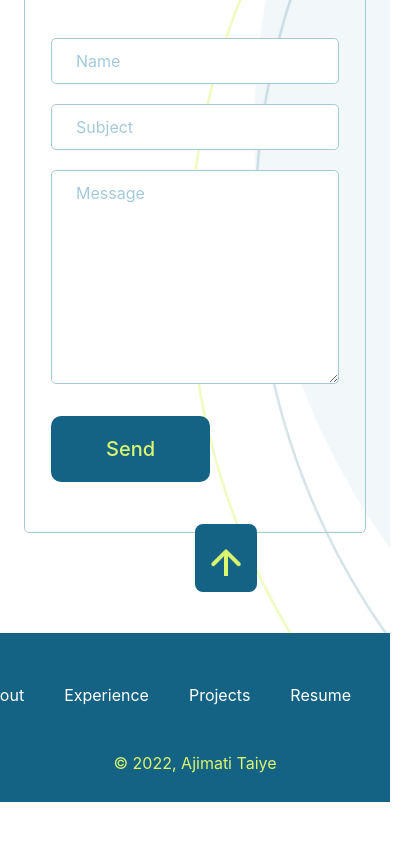
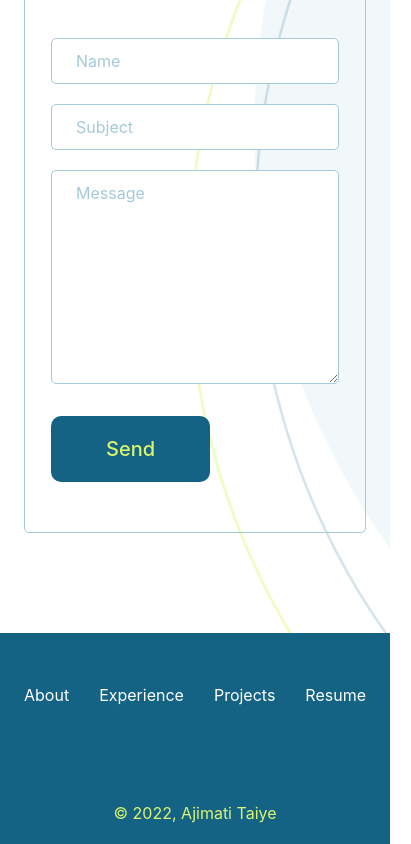
Before and after one commit to Teewaii/realestate, a React (Create React App) app in the folder portfolio/portfolio/: page / in a window 390 px wide. Shown: the part 3029-3873 px from the top of the page, 411 px wide, since content can reach past the window. Before the commit the page ends 3831 px from the top, so only its background shows below. Built offline with nearby package versions, Linux system fonts and the light colour scheme.

Commit message:
Last home commit

```diff
--- a/portfolio/portfolio/package.json
+++ b/portfolio/portfolio/package.json
@@ -15,6 +15,7 @@
     "react-dom": "^18.2.0",
     "react-router-dom": "^6.4.2",
     "react-scripts": "5.0.1",
+    "react-scroll-to-top": "^3.0.0",
     "web-vitals": "^2.1.4"
   },
   "scripts": {
--- a/portfolio/portfolio/public/index.html
+++ b/portfolio/portfolio/public/index.html
@@ -8,7 +8,9 @@
   <meta name="theme-color" content="#000000" />
   <meta name="description" content="Web site created using create-react-app" />
   <link rel="apple-touch-icon" href="%PUBLIC_URL%/logo192.png" />
-<!--
+
+
+  <!--
   <link rel="preconnect" href="https://fonts.googleapis.com">
 <link rel="preconnect" href="https://fonts.gstatic.com" crossorigin>
 <link href="https://fonts.googleapis.com/css2?family=Raleway:wght@300;400;500;600;700&display=swap" rel="stylesheet"> -->
--- a/portfolio/portfolio/src/App.js
+++ b/portfolio/portfolio/src/App.js
@@ -12,6 +12,7 @@ import Contact from './components/contact/Contact';
 import Footer from './components/footer/Footer';
 import To_Top from './components/btn/To_Top';
 
+import ScrollToTop from "react-scroll-to-top";
 
 function App() {
   const [toggle, setToggle] = useState(true);
@@ -41,7 +42,8 @@ function App() {
       <Footer />
       <Socials />
       <Tools />
-      <To_Top />
+      <ScrollToTop smooth component={<To_Top />} />
+
       {/*<Projects/> */}
       {!toggle &&
         <div className="overlay bg-primary opacity-[0.8]  absolute top-0 left-0 right-0 bottom-0" onClick={toggleMenu}></div>}
--- a/portfolio/portfolio/src/components/btn/To_Top.jsx
+++ b/portfolio/portfolio/src/components/btn/To_Top.jsx
@@ -2,10 +2,15 @@ import React from 'react';
 import arrowDown from '../../img/directArrow.svg';
 
 export default function To_Top() {
+
     return (
-        <span className='rotate-180 bg-primary dark:bg-primary p-4 rounded-lg absolute  bottom-[210px]
 
-        '> <svg width="30" height="36" viewBox="0 0 15 16" fill="none" xmlns="http://www.w3.org/2000/svg">
+        <span className='rotate-180 bg-primary dark:bg-primary p-2 rounded-lg absolute  bottom-[170px]
+        md:bottom-[220px]  cursor-pointer
+
+        '>
+
+            <svg width="30" height="36" viewBox="0 0 15 16" fill="none" xmlns="http://www.w3.org/2000/svg">
                 <path className='animate-bounce' d="M6.79289 15.5624C7.18342 15.9529 7.81658 15.9529 8.20711 15.5624L14.5711 9.19841C14.9616 8.80788 14.9616 8.17472 14.5711 7.78419C14.1805 7.39367 13.5474 7.39367 13.1569 7.78419L7.5 13.441L1.84315 7.78419C1.45262 7.39367 0.819456 7.39367 0.428932 7.78419C0.0384075 8.17472 0.0384074 8.80788 0.428932 9.19841L6.79289 15.5624ZM6.5 0.710525L6.5 14.8553L8.5 14.8553L8.5 0.710526L6.5 0.710525Z" fill="#DBF66F" />
             </svg>
         </span>
--- a/portfolio/portfolio/src/components/footer/Footer.jsx
+++ b/portfolio/portfolio/src/components/footer/Footer.jsx
@@ -4,14 +4,14 @@ import Nav from '../nav/Nav';
 
 export default function Footer() {
   return (
-    <section className='h-[20vh] bg-primary relative
-
+    <section className='h-[25vh] bg-primary relative
+  md:h-[20vh]
     '>
       <div className="footer-wrapper flex flex-col justify-between items-center container
        md:pt-[40px] md:flex-row
       ">
         <div className="links  text-center">
-          <ul className='  flex  pt-[50px] pb-[44px] gap-[40px] md:flex md:gap-[30px] md:flex-row md:relative md:p-0
+          <ul className='  flex flex-wrap   pt-[50px] pb-[44px] gap-[30px] md:flex md:gap-[30px] md:flex-row md:relative md:p-0
           text-[white] md:items-start'>
 
             <li><a href="#">About</a></li>
--- a/portfolio/portfolio/src/index.css
+++ b/portfolio/portfolio/src/index.css
@@ -1,13 +1,14 @@
 /* @import url('https://fonts.googleapis.com/css2?family=Ubuntu:wght@400;500;700&display=swap'); */
+@import url('https://fonts.googleapis.com/css2?family=Roboto+Mono:wght@300;400;500;700&display=swap');
 
 
-:root{
-  --timing:4s;
+:root {
+  --timing: 4s;
 }
 
 body {
   margin: 0;
-  font-family: -apple-system, BlinkMacSystemFont,'Ubuntu', 'Raleway', 'Roboto', 'Oxygen',
+  font-family: -apple-system, BlinkMacSystemFont, 'Roboto', 'Raleway', 'Roboto', 'Oxygen',
     'Cantarell', 'Fira Sans', 'Droid Sans', 'Helvetica Neue',
     sans-serif;
   -webkit-font-smoothing: antialiased;
@@ -31,7 +32,7 @@ code {
   }
 
   .btnSec {
-    @apply rounded-[10px]  py-[12px] px-[35px] text-secondary ease-in-out duration-300 border-[1px] border-[white];
+    @apply rounded-[10px] py-[12px] px-[35px] text-secondary ease-in-out duration-300 border-[1px] border-[white];
   }
 
   /* a {
@@ -47,12 +48,11 @@ code {
   }
 
   h2 {
-    @apply text-primary  text-[1.1rem] leading-[1.4rem]
+    @apply text-primary text-[1.1rem] leading-[1.4rem]
   }
 
   .body {
     @apply text-[1.2rem] leading-[1.5rem] text-primary
-
   }
 
 
@@ -79,16 +79,16 @@ code {
 
 
 .name::before,
-.name::after{
+.name::after {
   content: '';
   position: absolute;
-  top:10%;
+  top: 10%;
   left: 0;
-  bottom:10%;
+  bottom: 10%;
   right: 0;
 }
 
-.name::before{
+.name::before {
   background-color: inherit;
   animation: typeText var(--timing) steps(14) 1s forwards
 }
@@ -100,8 +100,8 @@ code {
   }
 }
 
-.name::after{
-  background-color:#A4CADA;
+.name::after {
+  background-color: #A4CADA;
   width: 0.12em;
   opacity: 0.7;
   animation: typeText var(--timing) steps(14) 1s forwards,
--- a/portfolio/portfolio/tailwind.config.js
+++ b/portfolio/portfolio/tailwind.config.js
@@ -39,11 +39,14 @@ module.exports = {
         'hero-contact': "url('../src/img/cont_bg.png')",
         'hds': "url('../src/img/headshot.png')",
         'hdsabout': "url('../src/img/about_bkg.png')",
-      }
+      },
+      fontFamily: {
+        'Roboto': ['Roboto'],
+      },
     },
   },
   plugins: [
     require('@tailwindcss/forms')
   ],
-  darkMode:'class'
+  darkMode: 'class'
 }
```
Also changed, not shown: 1 other file (tests, documents, lock files or other folders). Lines whose indentation alone changed are shown as unchanged.
